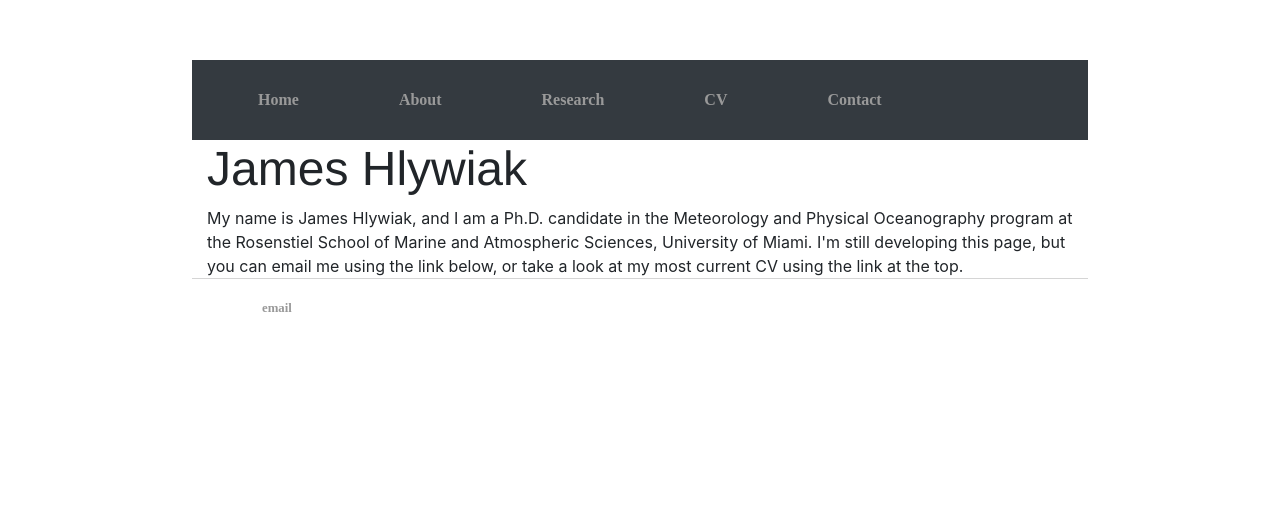
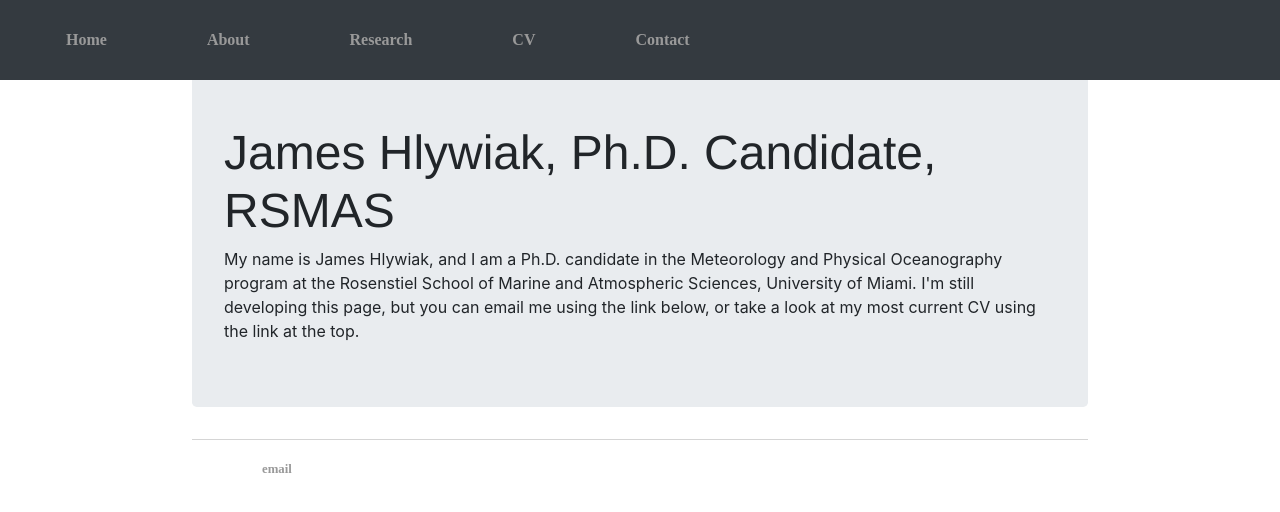
Before and after one commit to jameshlywiak/jameshlywiak.github.io, a Jekyll site: the page index.html, which Jekyll copies as it is, in a window 1280 px wide. Shown: the top 512 px of the page. Built offline with Jekyll 4.4.1, drawn with Linux system fonts in a browser that asks for light colours.

Commit message:
Update index.html

```diff
--- a/index.html
+++ b/index.html
@@ -12,7 +12,7 @@
 			<link rel="stylesheet" href="css/main.css">
 		</head>
 		<body>
-			<nav class="navbar navbar-expand-sm navbar-dark bg-dark">
+			<nav class="navbar navbar-expand-sm navbar-dark bg-dark fixed-top">
 	    			<ul class="navbar-nav">
 	        			<li class="nav-item"><a href="/">Home</a></li>
 		        		<li class="nav-item"><a href="/About">About</a></li>
@@ -21,13 +21,11 @@
 					<li class="nav-item"><a href="/Contact">Contact</a></li>
 	    			</ul>
 			</nav>
-            	<div class="container">
-            	<div class="page-header">
-                	<h1>James Hlywiak</h1>
+            	<div class="jumbotron">
+                	<h1>James Hlywiak, Ph.D. Candidate, RSMAS</h1>
 			<p1>My name is James Hlywiak, and I am a Ph.D. candidate in the Meteorology and Physical Oceanography program at the Rosenstiel School of Marine and Atmospheric Sciences, University of Miami.</p1>
 			<p2>I'm still developing this page, but you can email me using the link below, or take a look at my most current CV using the link at the top.</p2>
-                </div><!-- /.page-header -->
-                </div><!-- /.container -->
+                </div><!-- /.jumbotron -->
 			<footer>
 	    		<ul>
 	        		<li><a href="mailto:jhlywiak@rsmas.miami.edu">email</a></li>
```
